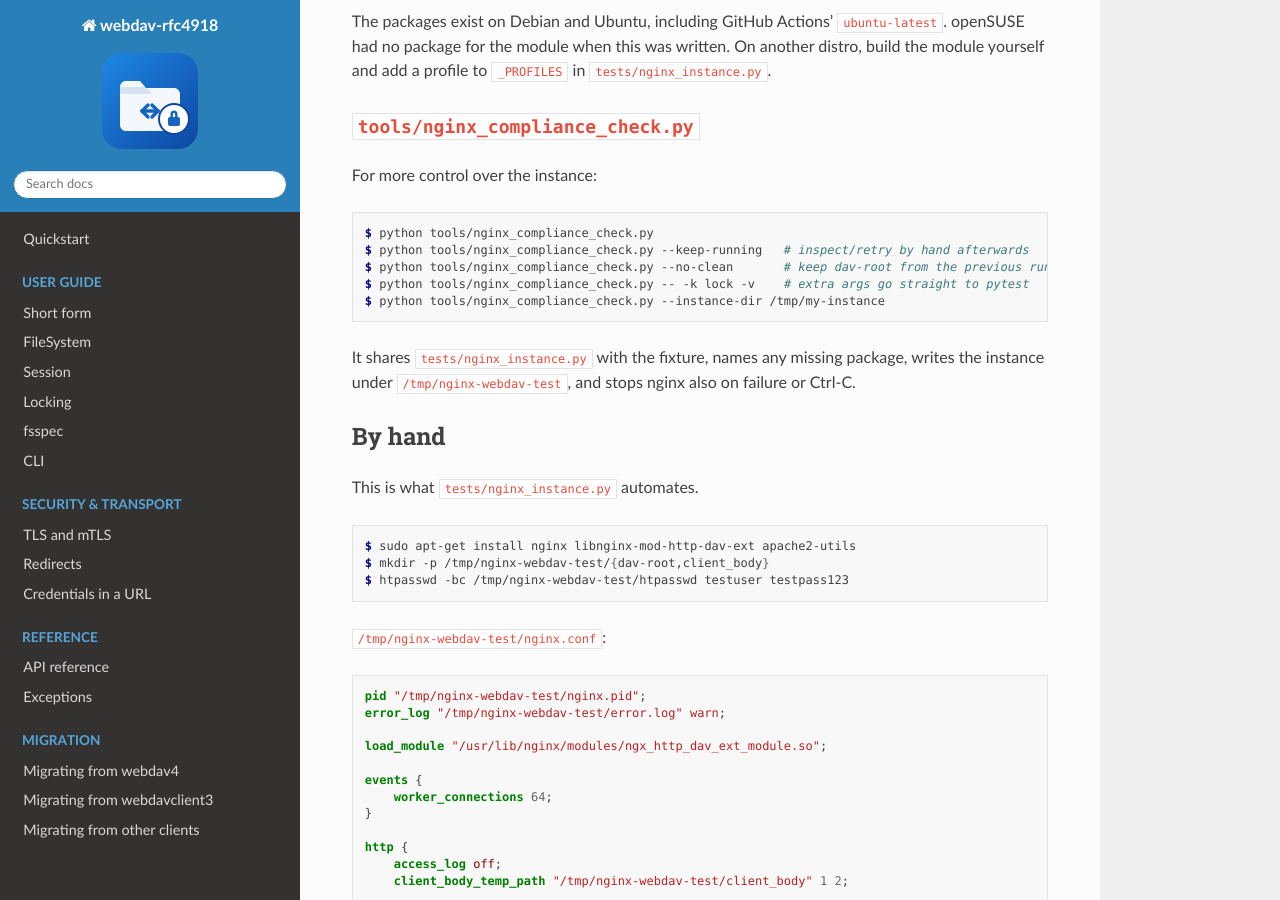
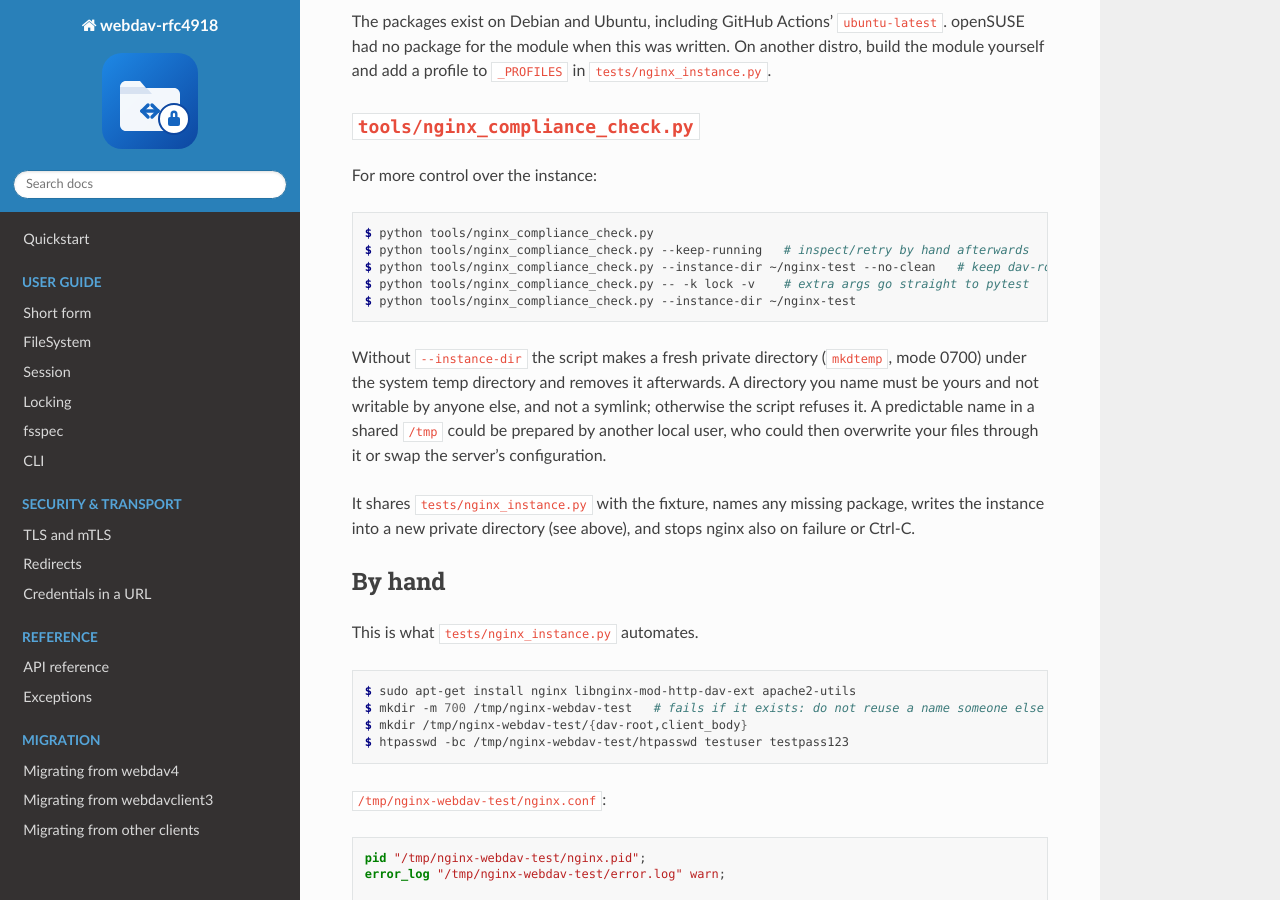
Before and after one commit to manfred-kaiser/webdav-rfc4918, a Sphinx documentation site: the page built from docs/contributing-nginx.md, in a window 1280 px wide and 900 px high, scrolled down 798 px. Built offline with Sphinx 7.4.7 and the Read the Docs theme 3.1.0, drawn with Linux system fonts in a browser that asks for light colours.

Commit message:
Use a private directory for the Apache and nginx test instances
The compliance fixtures and tools wrote their instance into a fixed
name under /tmp. On a shared machine another user could create that
directory first and have files overwritten through a symlink, or swap
httpd.conf or nginx.conf before the server starts. The fixtures and
the tools now make a fresh mkdtemp directory and remove it afterwards,
and write_instance refuses a directory that is a symlink, is not owned
by the caller or is writable by others, which also covers an explicit
--instance-dir. The by-hand setup in the docs creates its directory
with mkdir -m 700 and no -p.

(cherry picked from commit c7bc44c6fcf6fe08ae07e1173c3150eb8b6951e5)

````diff
--- a/docs/contributing-nginx.md
+++ b/docs/contributing-nginx.md
@@ -48,14 +48,21 @@ For more control over the instance:
 ```console
 $ python tools/nginx_compliance_check.py
 $ python tools/nginx_compliance_check.py --keep-running   # inspect/retry by hand afterwards
-$ python tools/nginx_compliance_check.py --no-clean       # keep dav-root from the previous run
+$ python tools/nginx_compliance_check.py --instance-dir ~/nginx-test --no-clean   # keep dav-root of that directory
 $ python tools/nginx_compliance_check.py -- -k lock -v    # extra args go straight to pytest
-$ python tools/nginx_compliance_check.py --instance-dir /tmp/my-instance
+$ python tools/nginx_compliance_check.py --instance-dir ~/nginx-test
 ```
 
+Without `--instance-dir` the script makes a fresh private directory
+(`mkdtemp`, mode 0700) under the system temp directory and removes it afterwards.
+A directory you name must be yours and not writable by anyone else, and not a
+symlink; otherwise the script refuses it. A predictable name in a shared
+`/tmp` could be prepared by another local user, who could then overwrite
+your files through it or swap the server's configuration.
+
 It shares `tests/nginx_instance.py` with the fixture, names any missing
-package, writes the instance under `/tmp/nginx-webdav-test`, and stops nginx
-also on failure or Ctrl-C.
+package, writes the instance into a new private directory (see above), and stops
+nginx also on failure or Ctrl-C.
 
 ## By hand
 
@@ -63,7 +70,8 @@ This is what `tests/nginx_instance.py` automates.
 
 ```console
 $ sudo apt-get install nginx libnginx-mod-http-dav-ext apache2-utils
-$ mkdir -p /tmp/nginx-webdav-test/{dav-root,client_body}
+$ mkdir -m 700 /tmp/nginx-webdav-test   # fails if it exists: do not reuse a name someone else could have made
+$ mkdir /tmp/nginx-webdav-test/{dav-root,client_body}
 $ htpasswd -bc /tmp/nginx-webdav-test/htpasswd testuser testpass123
 ```
 
````
Also changed, not shown: docs/contributing-apache.md (+13 -5 lines), 8 other files.
